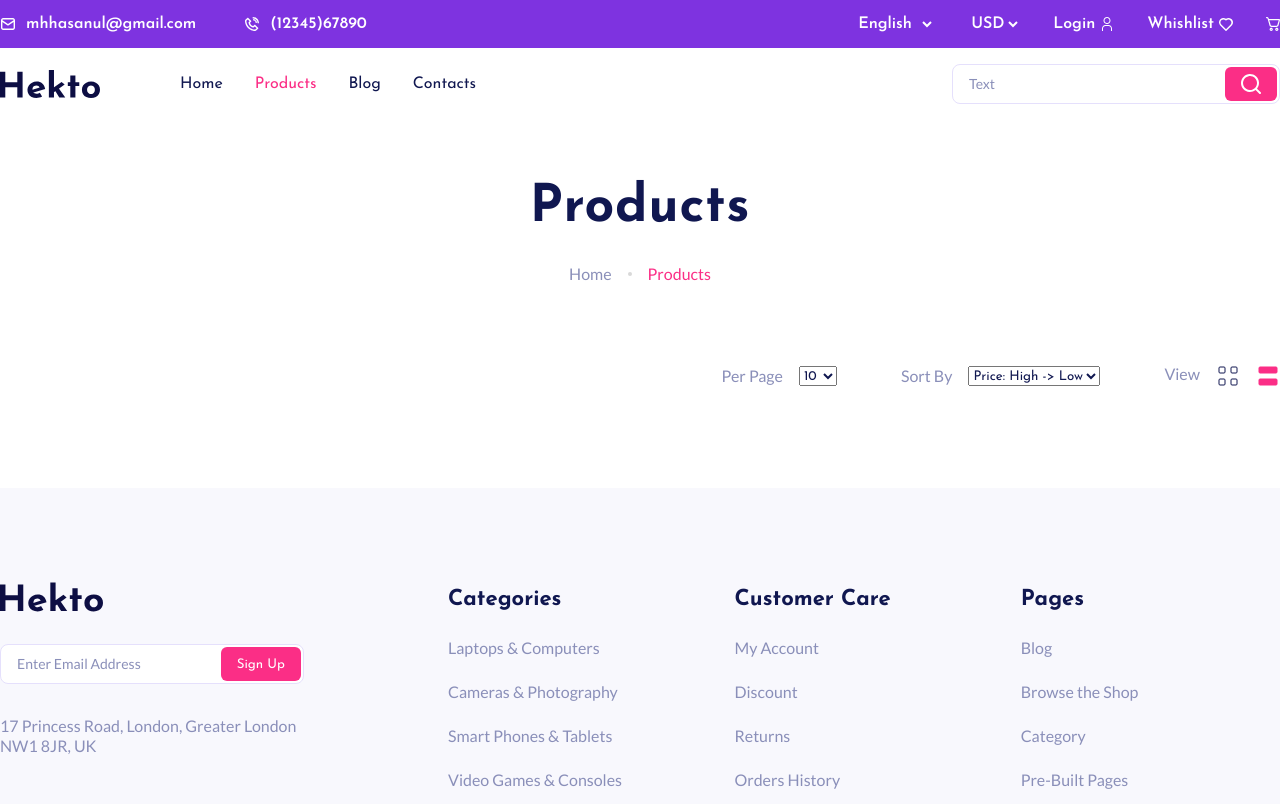
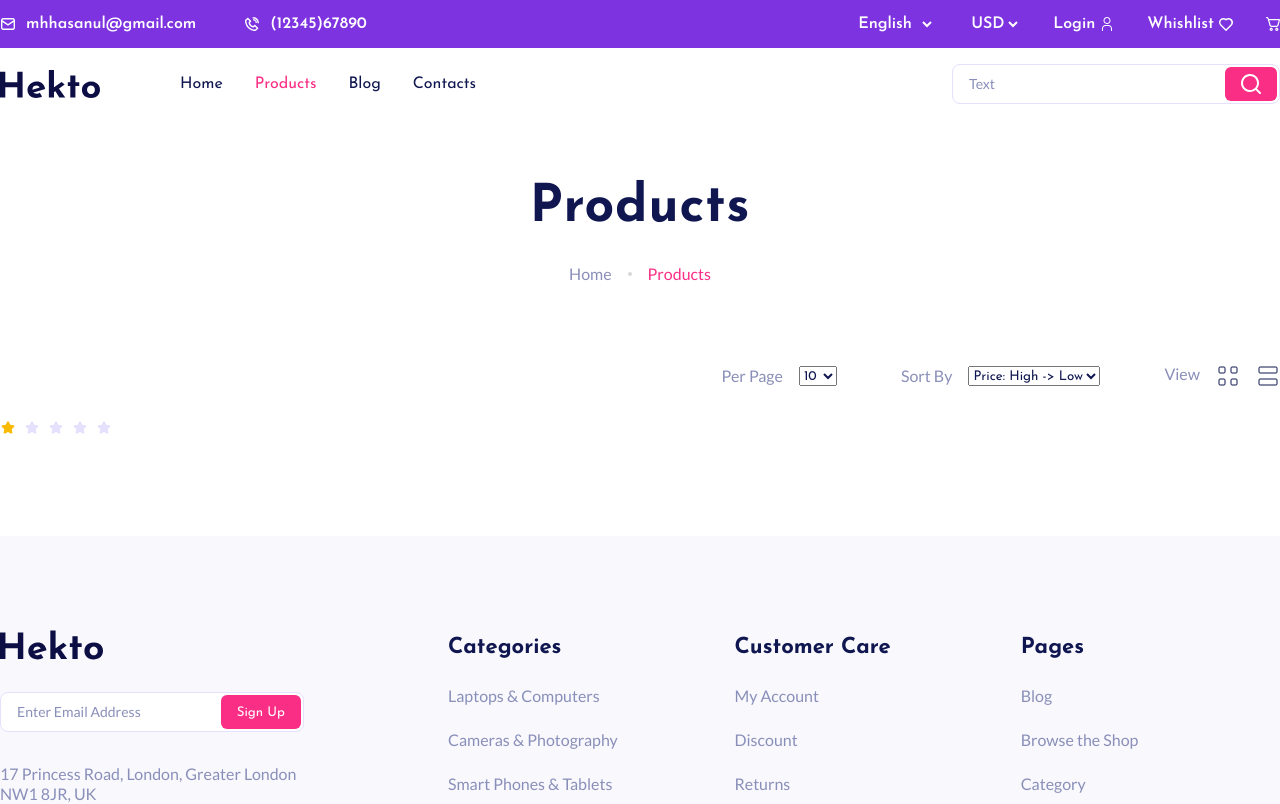
Before and after one commit to CezarDrumea/hekto, a React (Vite) app: page /products in a window 1280 px wide. Shown: the top 804 px of the page. Built offline with nearby package versions, Linux system fonts and the light colour scheme.

Commit message:
add custom select

```diff
--- /dev/null
+++ b/src/components/CustomSelect/styled.js
@@ -0,0 +1,23 @@
+import styled from 'styled-components';
+import { colors } from '../../assets/abstracts/constants';
+
+export const StyledOption = styled.div`
+  height: 4rem;
+  transition: 0.3s;
+  cursor: pointer;
+
+  &:hover {
+    background-color: ${colors.grey1};
+  }
+`;
+
+export const StyledSelect = styled.div``;
+
+export const SelectedOption = styled.div`
+  height: 4rem;
+  border: 0.1rem solid ${colors.grey2};
+  border-radius: 0.8rem;
+  display: flex;
+  align-items: center;
+  justify-content: space-between;
+`;
--- a/src/components/Icon/index.jsx
+++ b/src/components/Icon/index.jsx
@@ -1,11 +1,26 @@
 import icons from '../../assets/icons/sprite.svg';
-import * as S from './styled';
+import { SVGIcon } from './styled';
 
-const Icon = ({ className, src, size, width, height }) => {
+const Icon = ({
+  className,
+  src,
+  size,
+  width,
+  height,
+  bgColor,
+  borderColor,
+}) => {
   return (
-    <S.Icon className={className} $size={size} $height={height} $width={width}>
+    <SVGIcon
+      className={className}
+      $size={size}
+      $height={height}
+      $width={width}
+      $bgColor={bgColor}
+      $borderColor={borderColor}
+    >
       <use href={`${icons}#${src}`} xlinkHref={`${icons}#${src}`} />
-    </S.Icon>
+    </SVGIcon>
   );
 };
 
--- a/src/components/Icon/styled.js
+++ b/src/components/Icon/styled.js
@@ -1,9 +1,12 @@
 import styled from 'styled-components';
+import { colors } from '../../assets/abstracts/constants';
 
-export const Icon = styled.svg`
+export const SVGIcon = styled.svg`
+  transition: 1s;
   width: ${({ $size, $width }) => ($width ? $width : $size ? $size : '1.6rem')};
   height: ${({ $size, $height }) =>
     $height ? $height : $size ? $size : '1.6rem'};
-  fill: ${({ $fill }) => ($fill ? $fill : 'currentColor')};
+  fill: ${({ $bgColor }) => colors[$bgColor] ?? 'transparent'};
+  stroke: ${({ $borderColor }) => colors[$borderColor] ?? 'transparent'};
   display: block;
 `;
--- /dev/null
+++ b/src/components/Stars/index.jsx
@@ -0,0 +1,18 @@
+import Icon from '../Icon';
+import { FlexContainer } from './styled';
+
+const Stars = ({ filledStars }) => {
+  return (
+    <FlexContainer>
+      {[...Array(5)].map((_, i) => (
+        <Icon
+          key={i}
+          src='star'
+          bgColor={filledStars <= i ? 'grey2' : 'secondary'}
+          size='1.6rem'
+        />
+      ))}
+    </FlexContainer>
+  );
+};
+export default Stars;
--- /dev/null
+++ b/src/components/Stars/styled.js
@@ -0,0 +1,6 @@
+import styled from 'styled-components';
+
+export const FlexContainer = styled.div`
+  display: flex;
+  gap: 0.8rem;
+`;
--- /dev/null
+++ b/src/pages/Products/FiltersAndProducts/FunctionalFilters/index.jsx
@@ -0,0 +1,11 @@
+import Stars from '../../../../components/Stars';
+import { ColumnFlexContainer } from './styled';
+
+const FunctionalFilters = () => {
+  return (
+    <ColumnFlexContainer>
+      <Stars filledStars={1} />
+    </ColumnFlexContainer>
+  );
+};
+export default FunctionalFilters;
--- /dev/null
+++ b/src/pages/Products/FiltersAndProducts/FunctionalFilters/styled.js
@@ -0,0 +1,3 @@
+import styled from 'styled-components';
+
+export const ColumnFlexContainer = styled.div``;
--- /dev/null
+++ b/src/pages/Products/FiltersAndProducts/VisualFilters/index.jsx
@@ -0,0 +1,45 @@
+import { ContentMaxWidthContainer } from '../../../../assets/styles/containers';
+import { TextBody } from '../../../../assets/typography/TextBody';
+import Icon from '../../../../components/Icon';
+import { FlexContainer } from './styled';
+
+const VisualFilters = () => {
+  return (
+    <ContentMaxWidthContainer
+      $justifyContent='flex-end'
+      $alignItems='center'
+      $gap='6.4rem'
+    >
+      <FlexContainer>
+        <TextBody $color='grey3'>Per Page</TextBody>
+        <select>
+          <option value='10'>10</option>
+          <option value='20'>20</option>
+        </select>
+      </FlexContainer>
+      <FlexContainer>
+        <TextBody $color='grey3'>Sort By</TextBody>
+        <select>
+          <option value='high-low'>Price: High -{'>'} Low</option>
+          <option value='low-high'>Price: Low -{'>'} High</option>
+        </select>
+      </FlexContainer>
+      <FlexContainer>
+        <TextBody $color='grey3'>View</TextBody>
+        <Icon
+          src='grid-view'
+          size='2.4rem'
+          borderColor='black'
+          bgColor='none'
+        />
+        <Icon
+          src='flex-view'
+          size='2.4rem'
+          borderColor='black'
+          bgColor='none'
+        />
+      </FlexContainer>
+    </ContentMaxWidthContainer>
+  );
+};
+export default VisualFilters;
--- /dev/null
+++ b/src/pages/Products/FiltersAndProducts/VisualFilters/styled.js
@@ -0,0 +1,7 @@
+import styled from 'styled-components';
+
+export const FlexContainer = styled.div`
+  display: flex;
+  gap: 1.6rem;
+  margin-bottom: 3.2rem;
+`;
--- a/src/pages/Products/FiltersAndProducts/index.jsx
+++ b/src/pages/Products/FiltersAndProducts/index.jsx
@@ -1,35 +1,15 @@
-import { TextBody } from '../../../assets/typography/TextBody';
-import Icon from '../../../components/Icon';
 import { ContentMaxWidthContainer } from '../../../assets/styles/containers';
-import { FlexContainer } from './styled';
+import FunctionalFilters from './FunctionalFilters';
+import VisualFilters from './VisualFilters';
 
 const FiltersAndProducts = () => {
   return (
-    <ContentMaxWidthContainer
-      $justifyContent='flex-end'
-      $alignItems='center'
-      $gap='6.4rem'
-    >
-      <FlexContainer>
-        <TextBody $color='grey3'>Per Page</TextBody>
-        <select>
-          <option value='10'>10</option>
-          <option value='20'>20</option>
-        </select>
-      </FlexContainer>
-      <FlexContainer>
-        <TextBody $color='grey3'>Sort By</TextBody>
-        <select>
-          <option value='high-low'>Price: High -{'>'} Low</option>
-          <option value='low-high'>Price: Low -{'>'} High</option>
-        </select>
-      </FlexContainer>
-      <FlexContainer>
-        <TextBody $color='grey3'>View</TextBody>
-        <Icon src='grid-view' size='2.4rem' />
-        <Icon src='flex-view' size='2.4rem' />
-      </FlexContainer>
-    </ContentMaxWidthContainer>
+    <>
+      <VisualFilters />
+      <ContentMaxWidthContainer $justifyContent='space-between'>
+        <FunctionalFilters />
+      </ContentMaxWidthContainer>
+    </>
   );
 };
 export default FiltersAndProducts;
--- a/src/pages/Products/FiltersAndProducts/styled.js
+++ /dev/null
@@ -1,6 +0,0 @@
-import styled from 'styled-components';
-
-export const FlexContainer = styled.div`
-  display: flex;
-  gap: 1.6rem;
-`;
```
Also changed, not shown: src/components/CustomSelect/index.jsx (added, +24 -0 lines), src/assets/icons/sprite.svg.
